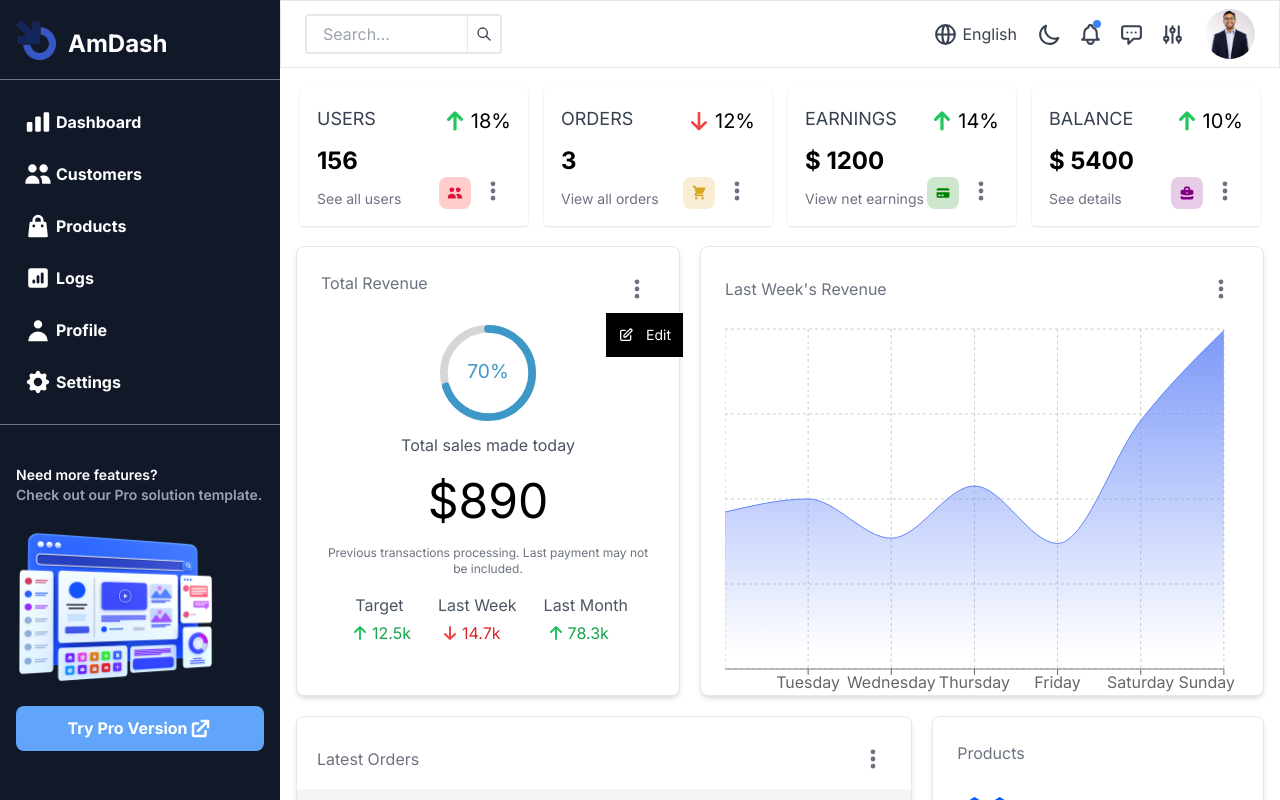
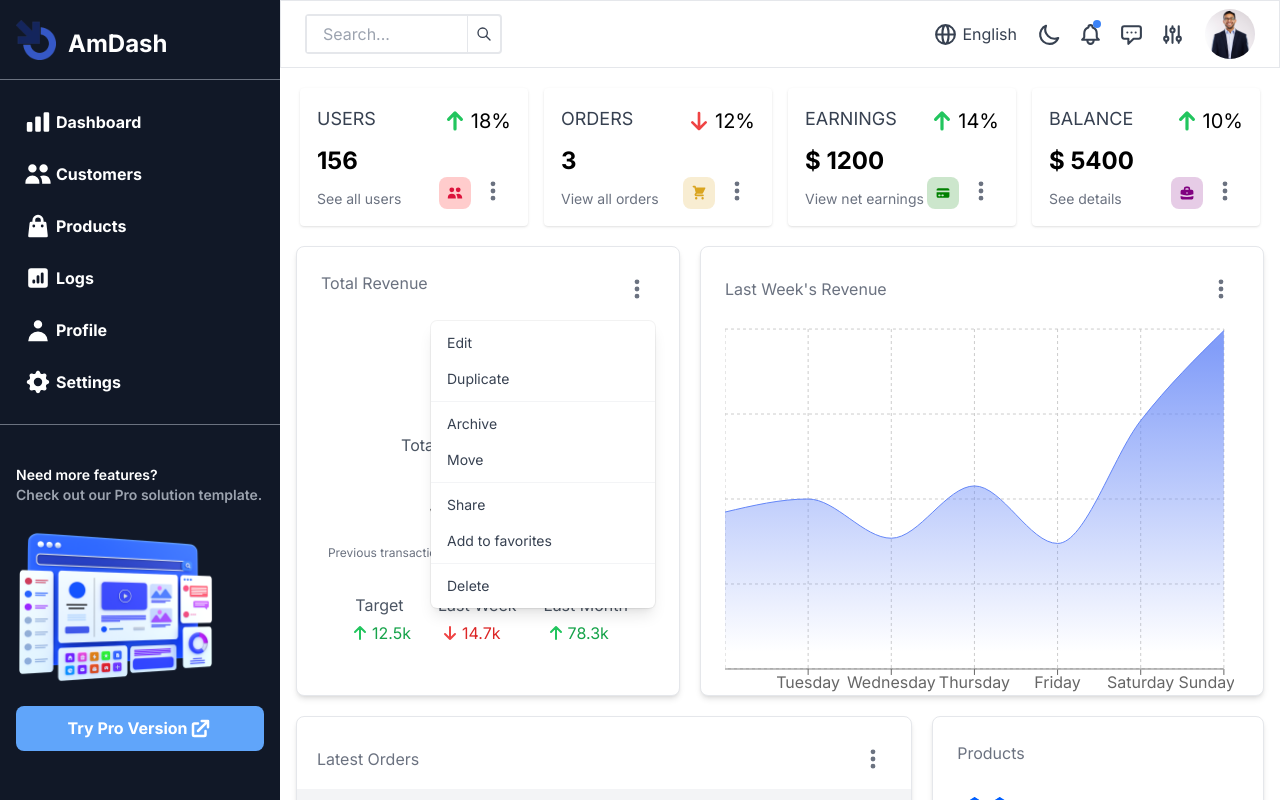
Before and after one commit to KaiWritesCode/react-dashboard, a React (Create React App) app: page / in a window 1280 px wide. Both pictures are taken after a click on the element 637 px from the left and 289 px from the top of the page. Shown: the top 800 px of the page. Built offline with nearby package versions, Linux system fonts and the light colour scheme.

Commit message:
Revenue component modal added

```diff
--- /dev/null
+++ b/src/components/Modal.tsx
@@ -0,0 +1,27 @@
+import React from 'react'
+import { PencilAltIcon } from '@heroicons/react/outline'
+
+export default function Modal() {
+
+    return (
+        <>
+            <div className="origin-top-right absolute right-0 mt-2 w-56 rounded-md shadow-lg bg-white ring-1 ring-black ring-opacity-5 divide-y divide-gray-100 focus:outline-none">
+                <div className="py-1" role="none">
+                    <a href="#" className="text-gray-700 block px-4 py-2 text-sm">Edit</a>
+                    <a href="#" className="text-gray-700 block px-4 py-2 text-sm">Duplicate</a>
+                </div>
+                <div className="py-1" role="none">
+                    <a href="#" className="text-gray-700 block px-4 py-2 text-sm">Archive</a>
+                    <a href="#" className="text-gray-700 block px-4 py-2 text-sm">Move</a>
+                </div>
+                <div className="py-1" role="none">
+                    <a href="#" className="text-gray-700 block px-4 py-2 text-sm">Share</a>
+                    <a href="#" className="text-gray-700 block px-4 py-2 text-sm">Add to favorites</a>
+                </div>
+                <div className="py-1" role="none">
+                    <a href="#" className="text-gray-700 block px-4 py-2 text-sm">Delete</a>
+                </div>
+            </div >
+        </>
+    )
+}
--- a/src/components/Revenue.tsx
+++ b/src/components/Revenue.tsx
@@ -3,7 +3,7 @@ import { CircularProgressbar } from "react-circular-progressbar"
 import 'react-circular-progressbar/dist/styles.css';
 import { ArrowSmUpIcon, ArrowSmDownIcon, PencilAltIcon } from '@heroicons/react/outline'
 import { useClickOutside } from '../hooks/ClickOutside'
-
+import Modal from './Modal';
 
 
 export default function Revenue() {
@@ -32,6 +32,7 @@ export default function Revenue() {
         }
     ]
 
+
     let domNode = useClickOutside(() => {
         setDotModal(false)
     })
@@ -49,9 +50,7 @@ export default function Revenue() {
                                 <svg className="w-6 h-6" fill="currentColor" viewBox="0 0 20 20" xmlns="http://www.w3.org/2000/svg"><path d="M10 6a2 2 0 110-4 2 2 0 010 4zM10 12a2 2 0 110-4 2 2 0 010 4zM10 18a2 2 0 110-4 2 2 0 010 4z"></path></svg>
                             </div>{
                                 dotModal &&
-                                <ul className=" absolute right-0 translate-x-7 flex-col p-3 bg-black" >
-                                    <li className='text-white flex text-sm align-center'><PencilAltIcon className='mr-3' width={16} />Edit</li>
-                                </ul>}
+                                <Modal />}
                         </div>
                     </div>
 
```
